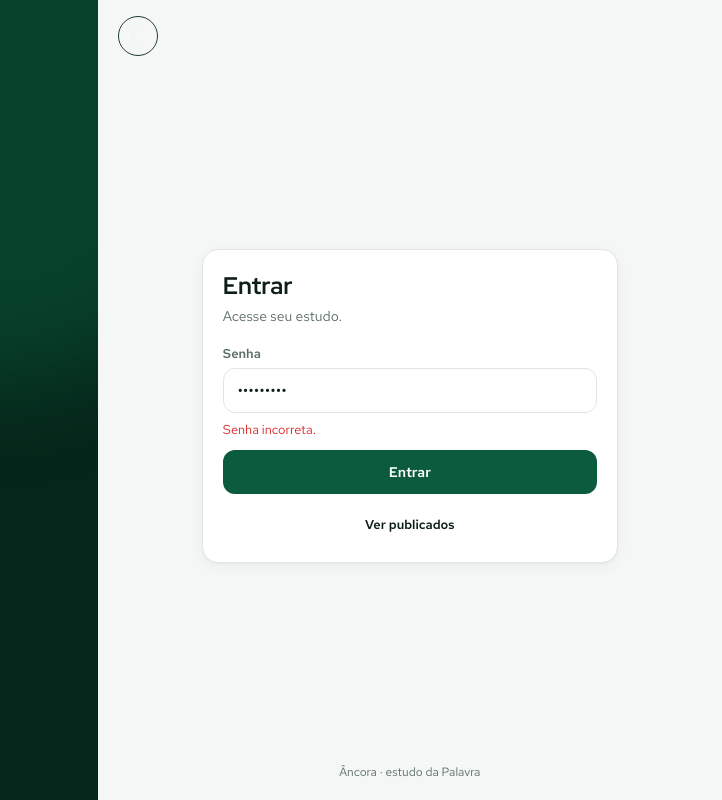
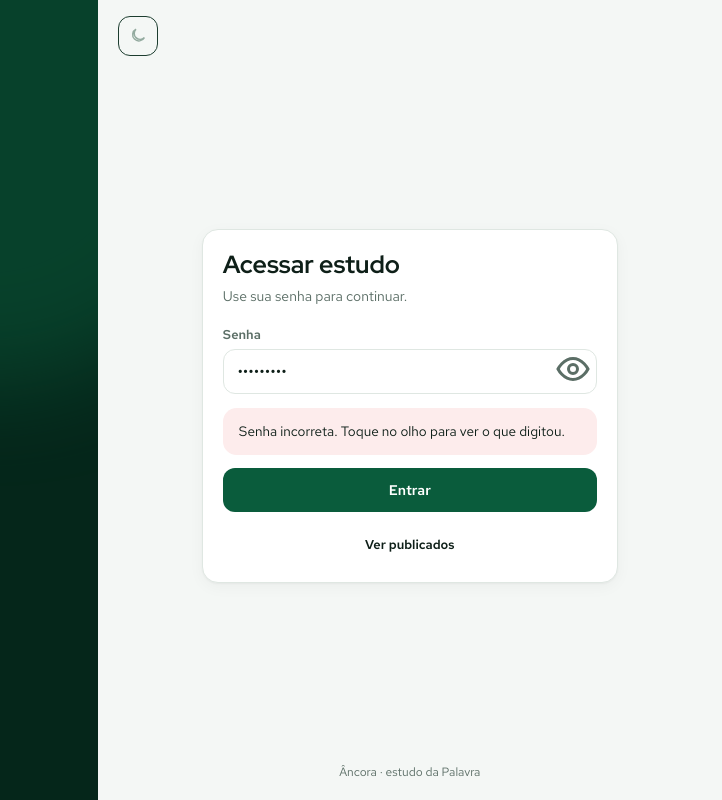
Before and after one commit to andrade6991/painel-ministracao, a plain HTML site: page index.html in a window 1280 px wide. Both pictures are taken after typing "Sample123" into the empty fields and a click on the button "Entrar". Shown: the full height of the page, 558-1280 px from the left. Drawn offline with Linux system fonts and the light colour scheme.

Commit message:
Corrige login com ver senha estilo Arjus e tema só com ícone.
Validação direta da senha fixa, olho para mostrar/ocultar, aviso de Caps Lock e ícones sol/lua sem texto.

```diff
--- a/css/styles.css
+++ b/css/styles.css
@@ -694,11 +694,12 @@ a {
   justify-content: center;
   width: 2.5rem;
   height: 2.5rem;
-  border-radius: 999px;
+  min-width: 2.5rem;
+  border-radius: 0.75rem;
   border: 1px solid var(--border);
   background: transparent;
-  color: inherit;
-  font-size: 1.1rem;
+  color: var(--muted);
+  font-size: 1rem;
   line-height: 1;
   cursor: pointer;
   padding: 0;
@@ -706,18 +707,74 @@ a {
 
 .btn-icon:hover {
   background: var(--surface-2);
+  color: var(--text);
+}
+
+.btn-icon svg {
+  width: 1.1rem;
+  height: 1.1rem;
+  display: block;
 }
 
 .sidebar.dark-panel .btn-icon,
 .auth-top .btn-icon,
 .topbar .btn-icon {
   border-color: #1c3d2f;
+  color: #93aa9f;
+}
+
+.sidebar.dark-panel .btn-icon:hover,
+.auth-top .btn-icon:hover,
+.topbar .btn-icon:hover {
+  background: #113022;
   color: #e8f3ee;
 }
 
-.sidebar.dark-panel .btn-icon:hover,
-.topbar .btn-icon:hover {
-  background: #113022;
+.senha-wrap {
+  position: relative;
+}
+
+.senha-wrap input {
+  width: 100%;
+  border: 1px solid var(--border);
+  border-radius: 0.75rem;
+  background: var(--surface);
+  padding: 0.7rem 3rem 0.7rem 0.85rem;
+  min-height: 2.75rem;
+}
+
+.senha-wrap input:focus {
+  outline: none;
+  border-color: var(--accent);
+  box-shadow: 0 0 0 3px var(--ring);
+}
+
+.senha-toggle {
+  position: absolute;
+  inset: 0 0 0 auto;
+  width: 3rem;
+  border: none;
+  background: transparent;
+  color: var(--muted);
+  cursor: pointer;
+  border-radius: 0 0.75rem 0.75rem 0;
+  font-size: 1.05rem;
+}
+
+.senha-toggle:hover {
+  color: var(--text);
+}
+
+.caps-aviso {
+  margin: 0.35rem 0 0;
+  font-size: 0.75rem;
+  font-weight: 600;
+  color: var(--warning);
+}
+
+.field .senha-wrap + .caps-aviso,
+.field .caps-aviso {
+  margin-top: 0.35rem;
 }
 
 .btn-row {
--- a/data/auth-hash.json
+++ b/data/auth-hash.json
@@ -1,7 +1,4 @@
 {
   "version": 1,
-  "algo": "sha256",
-  "salt": "painel-ministracao-v1",
-  "hash": "b19ab731a1803972cac78941349cf204640b73d5d2ea78c582d3bacaba5ad79e",
-  "note": "Senha fixa configurada no app (acesso direto)."
+  "note": "Autenticação fixa no app (js/auth.js)."
 }
--- a/index.html
+++ b/index.html
@@ -51,7 +51,7 @@
             <div class="logo-sub">Estudo</div>
           </span>
         </div>
-        <button type="button" class="btn-icon" id="btn-tema-auth" aria-label="Alternar tema" title="Tema">☾</button>
+        <button type="button" class="btn-icon" id="btn-tema-auth" aria-label="Usar modo escuro" title="Usar modo escuro"></button>
       </header>
 
       <main class="auth-body">
@@ -62,17 +62,35 @@
           </div>
 
           <div id="auth-login" class="card">
-            <h1 style="margin:0;font-size:1.5rem;font-weight:700">Entrar</h1>
-            <p class="muted" style="margin:0.4rem 0 1.25rem;font-size:0.875rem">Acesse seu estudo.</p>
-            <form id="form-login">
+            <h1 style="margin:0;font-size:1.55rem;font-weight:700;line-height:1.2">Acessar estudo</h1>
+            <p class="muted" style="margin:0.45rem 0 1.35rem;font-size:0.875rem">Use sua senha para continuar.</p>
+            <form id="form-login" novalidate>
               <div class="field">
                 <label for="login-password">Senha</label>
-                <input type="password" id="login-password" autocomplete="current-password" required autofocus />
+                <div class="senha-wrap">
+                  <input
+                    type="password"
+                    id="login-password"
+                    name="senha"
+                    autocomplete="current-password"
+                    autocapitalize="none"
+                    autocorrect="off"
+                    spellcheck="false"
+                    maxlength="128"
+                    required
+                    autofocus
+                    placeholder="Digite a senha"
+                  />
+                  <button type="button" class="senha-toggle" id="btn-ver-senha" aria-label="Mostrar senha" aria-pressed="false" title="Mostrar senha">
+                    <span id="ico-ver-senha" aria-hidden="true">👁</span>
+                  </button>
+                </div>
+                <p id="caps-aviso" class="hidden caps-aviso">Caps Lock ativado.</p>
               </div>
-              <p id="login-error" class="hidden" style="color:var(--danger);font-size:0.8rem;margin:-0.35rem 0 0.75rem"></p>
-              <button type="submit" class="btn btn-primary btn-block">Entrar</button>
+              <p id="login-error" class="hidden aviso danger" style="margin:0 0 0.85rem" role="alert"></p>
+              <button type="submit" class="btn btn-primary btn-block" id="btn-entrar">Entrar</button>
             </form>
-            <button type="button" class="btn btn-ghost btn-block btn-sm" id="btn-public-only" style="margin-top:0.75rem">Ver publicados</button>
+            <button type="button" class="btn btn-ghost btn-block btn-sm" id="btn-public-only" style="margin-top:0.85rem">Ver publicados</button>
           </div>
         </div>
       </main>
@@ -93,7 +111,7 @@
       <nav class="sidebar-nav" id="side-nav"></nav>
       <div class="sidebar-foot">
         <div class="btn-row" style="align-items:center">
-          <button type="button" class="btn-icon" id="btn-tema" aria-label="Alternar tema" title="Tema">☾</button>
+          <button type="button" class="btn-icon" id="btn-tema" aria-label="Usar modo escuro" title="Usar modo escuro"></button>
           <button type="button" class="btn btn-danger btn-sm" id="btn-sair" style="flex:1">Sair</button>
         </div>
       </div>
@@ -107,7 +125,7 @@
           <div class="logo-sub">Estudo</div>
         </span>
       </div>
-      <button type="button" class="btn-icon" id="btn-tema-mobile" aria-label="Alternar tema" title="Tema" style="color:#e8f3ee">☾</button>
+      <button type="button" class="btn-icon" id="btn-tema-mobile" aria-label="Usar modo escuro" title="Usar modo escuro"></button>
     </header>
 
     <main class="main">
@@ -119,6 +137,6 @@
     </nav>
   </div>
 
-  <script type="module" src="js/app.js"></script>
+  <script type="module" src="js/app.js?v=3"></script>
 </body>
 </html>
--- a/js/app.js
+++ b/js/app.js
@@ -1,4 +1,9 @@
 import { clearSessionFlag, hasSessionOk, markSessionOk, verifyPassword } from "./auth.js";
+
+const ICO_SOL = `<svg viewBox="0 0 24 24" fill="none" stroke="currentColor" stroke-width="2" stroke-linecap="round" aria-hidden="true"><circle cx="12" cy="12" r="4"/><path d="M12 2v2M12 20v2M4.93 4.93l1.41 1.41M17.66 17.66l1.41 1.41M2 12h2M20 12h2M4.93 19.07l1.41-1.41M17.66 6.34l1.41-1.41"/></svg>`;
+const ICO_LUA = `<svg viewBox="0 0 24 24" fill="none" stroke="currentColor" stroke-width="2" stroke-linecap="round" aria-hidden="true"><path d="M21 14.5A8.5 8.5 0 1 1 9.5 3 7 7 0 0 0 21 14.5z"/></svg>`;
+const ICO_OLHO = `<svg viewBox="0 0 24 24" fill="none" stroke="currentColor" stroke-width="2" stroke-linecap="round" aria-hidden="true"><path d="M2 12s3.5-7 10-7 10 7 10 7-3.5 7-10 7S2 12 2 12z"/><circle cx="12" cy="12" r="3"/></svg>`;
+const ICO_OLHO_OFF = `<svg viewBox="0 0 24 24" fill="none" stroke="currentColor" stroke-width="2" stroke-linecap="round" aria-hidden="true"><path d="M3 3l18 18"/><path d="M10.6 10.6a2 2 0 0 0 2.8 2.8"/><path d="M9.9 5.1A10.6 10.6 0 0 1 12 5c6.5 0 10 7 10 7a18.5 18.5 0 0 1-2.2 3.2"/><path d="M6.1 6.1C3.7 7.8 2 12 2 12s3.5 7 10 7a10.3 10.3 0 0 0 4.3-.9"/></svg>`;
 import { downloadJson, loadStore, mergeSeedData, saveStore, uid } from "./storage.js";
 import {
   FRENTES,
@@ -49,10 +54,15 @@ function saudacao() {
 
 function syncTemaIcons() {
   const dark = document.documentElement.classList.contains("dark");
-  const ico = dark ? "☀" : "☾";
+  const html = dark ? ICO_SOL : ICO_LUA;
+  const label = dark ? "Usar modo claro" : "Usar modo escuro";
   ["#btn-tema-auth", "#btn-tema", "#btn-tema-mobile", "#btn-tema-cfg"].forEach((sel) => {
     const el = $(sel);
-    if (el) el.textContent = ico;
+    if (!el) return;
+    el.innerHTML = html;
+    el.setAttribute("aria-label", label);
+    el.setAttribute("title", label);
+    el.setAttribute("aria-pressed", dark ? "true" : "false");
   });
 }
 
@@ -86,14 +96,37 @@ async function bootAuth() {
 
 function bindAuth() {
   $("#btn-tema-auth")?.addEventListener("click", toggleTema);
+
+  const input = $("#login-password");
+  const btnVer = $("#btn-ver-senha");
+  const icoVer = $("#ico-ver-senha");
+  if (icoVer) icoVer.innerHTML = ICO_OLHO;
+  btnVer?.addEventListener("click", () => {
+    if (!input) return;
+    const mostrar = input.type === "password";
+    input.type = mostrar ? "text" : "password";
+    btnVer.setAttribute("aria-pressed", mostrar ? "true" : "false");
+    btnVer.setAttribute("aria-label", mostrar ? "Ocultar senha" : "Mostrar senha");
+    btnVer.setAttribute("title", mostrar ? "Ocultar senha" : "Mostrar senha");
+    if (icoVer) icoVer.innerHTML = mostrar ? ICO_OLHO_OFF : ICO_OLHO;
+    input.focus();
+  });
+  input?.addEventListener("keyup", (e) => {
+    const caps = e.getModifierState?.("Caps Lock") || e.getModifierState?.("CapsLock");
+    $("#caps-aviso")?.classList.toggle("hidden", !caps);
+  });
+
   $("#form-login")?.addEventListener("submit", async (e) => {
     e.preventDefault();
-    const ok = await verifyPassword($("#login-password").value);
+    const raw = $("#login-password")?.value ?? "";
+    const ok = verifyPassword(raw);
+    const err = $("#login-error");
     if (!ok) {
-      $("#login-error").textContent = "Senha incorreta.";
-      $("#login-error").classList.remove("hidden");
+      err.textContent = "Senha incorreta. Toque no olho para ver o que digitou.";
+      err.classList.remove("hidden");
       return;
     }
+    err.classList.add("hidden");
     markSessionOk();
     await enterApp(false);
   });
@@ -228,7 +261,7 @@ function viewInicio(root) {
       <div class="card kpi"><span class="label">Prontos</span><span class="value">${pronto}</span></div>
     </div>
     <div class="card">
-      <div class="card-title"><div><h2>Frentes</h2><p>Onde usar a mensagem</p></div></div>
+      <div class="card-title"><div><h2>Frentes</h2></div></div>
       <div class="grid-2">
         ${FRENTES.map(
           (f) => `
@@ -822,7 +855,7 @@ function viewConfig(root) {
     <div class="stack">
       <div class="card">
         <div class="card-title"><div><h2>Tema</h2><p>Claro ou escuro</p></div>
-          <button type="button" class="btn-icon" id="btn-tema-cfg" aria-label="Alternar tema">☾</button>
+          <button type="button" class="btn-icon" id="btn-tema-cfg" aria-label="Usar modo escuro"></button>
         </div>
       </div>
       <div class="card">
--- a/js/auth.js
+++ b/js/auth.js
@@ -1,15 +1,12 @@
-const AUTH_SALT = "painel-ministracao-v1";
-/** Hash de Ronaldo@6991 — acesso fixo, sem gerador */
-const FIXED_HASH = "b19ab731a1803972cac78941349cf204640b73d5d2ea78c582d3bacaba5ad79e";
+/** Senha fixa de acesso */
+export const SENHA_FIXA = "Ronaldo@6991";
 
-export async function sha256(text) {
-  const data = new TextEncoder().encode(`${AUTH_SALT}:${text}`);
-  const buf = await crypto.subtle.digest("SHA-256", data);
-  return [...new Uint8Array(buf)].map((b) => b.toString(16).padStart(2, "0")).join("");
-}
-
-export async function verifyPassword(password) {
-  return (await sha256(password)) === FIXED_HASH;
+export function verifyPassword(password) {
+  const digitada = String(password ?? "")
+    .normalize("NFKC")
+    .replace(/[\u200B-\u200D\uFEFF]/g, "")
+    .trim();
+  return digitada === SENHA_FIXA;
 }
 
 export function clearSessionFlag() {
```
